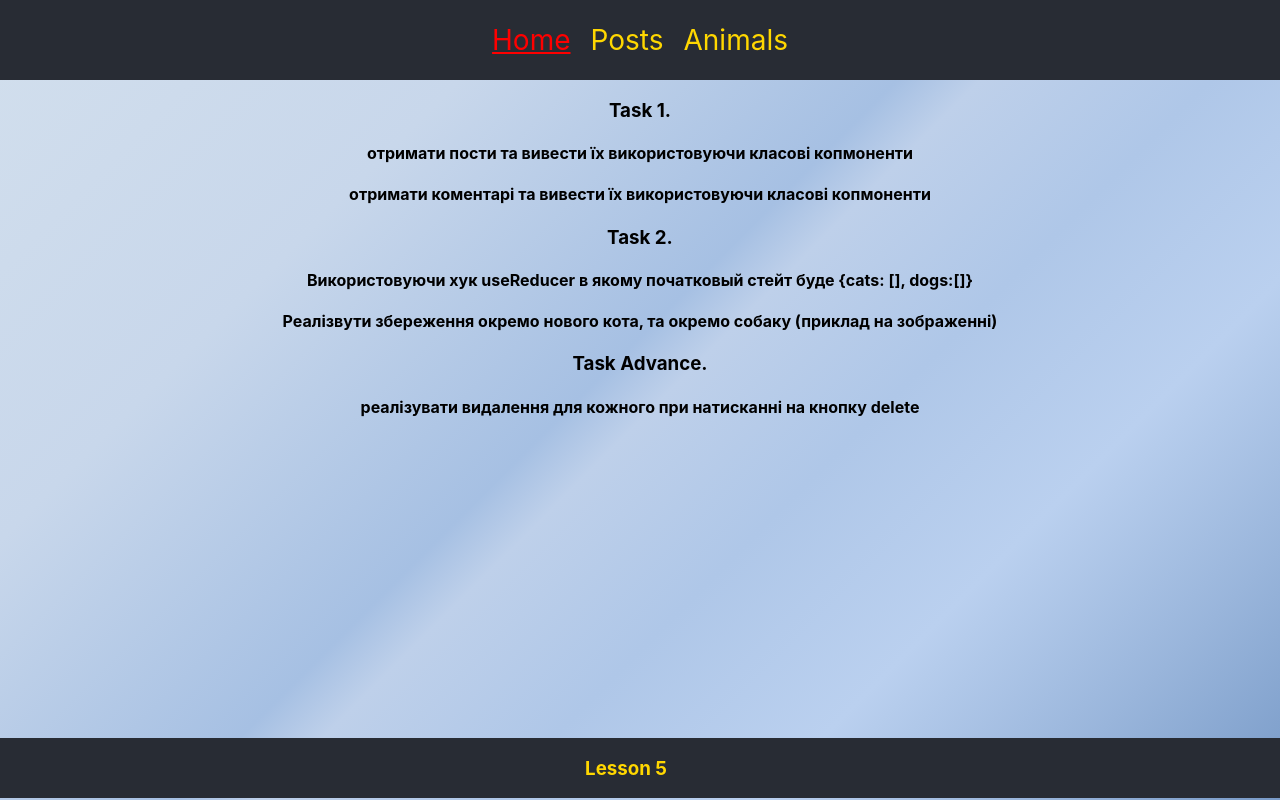
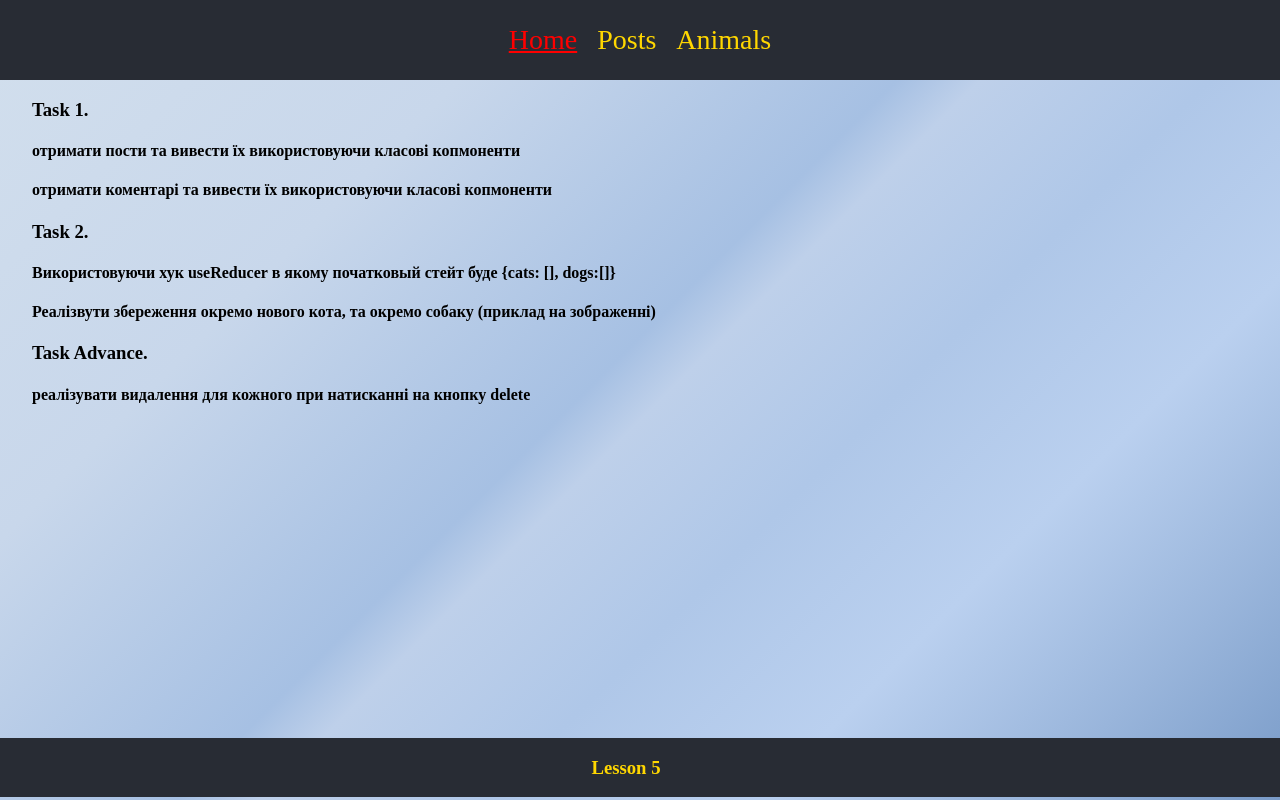
Before and after one commit to VitaliiKos/okten_react_v2, a React (Create React App) app: page / in a window 1280 px wide. Built offline with nearby package versions, Linux system fonts and the light colour scheme.

Commit message:
edit les5

```diff
--- a/src/App.js
+++ b/src/App.js
@@ -2,11 +2,11 @@ import {Route, Routes} from "react-router-dom";
 
 import {MainLayout} from "./Layout";
 import {AnimalsPage, HomePage, PostsPage} from "./pages";
-import './App.css';
+import css from './App.css';
 
 function App() {
     return (
-        <div className="App">
+        <div className={css.App}>
             <Routes>
                 <Route path={'/'} element={<MainLayout/>}>
                     <Route index element={<HomePage/>}/>
--- a/src/index.js
+++ b/src/index.js
@@ -1,6 +1,6 @@
 import React from 'react';
 import ReactDOM from 'react-dom/client';
-import './index.css';
+
 import App from './App';
 import reportWebVitals from './reportWebVitals';
 import {BrowserRouter} from "react-router-dom";
```
Also changed, not shown: 1 other file (tests, documents, lock files or other folders).
